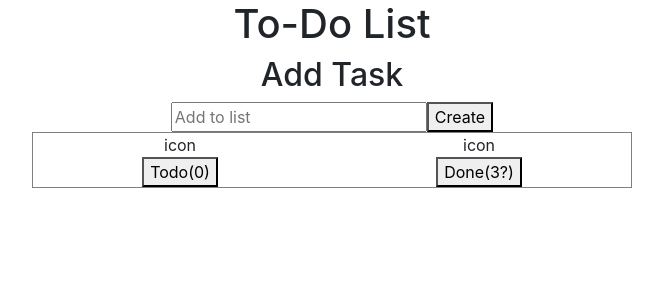
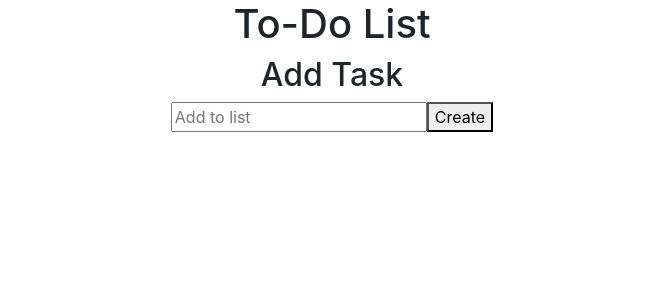
Before and after one commit to BernadetteCh/react-to-do-list-app, a React (Create React App) app: page / in a window 1280 px wide. Shown: the top 300 px of the page, without its empty margins (308-971 px from the left). Built offline with nearby package versions, Linux system fonts and the light colour scheme.

Commit message:
removed components

```diff
--- a/src/Done.js
+++ /dev/null
@@ -1,7 +0,0 @@
-import React from "react";
-
-export default function Done(){
-    return(
-        <div className="done"><button>Done(3?)</button></div>
-    )
-}
--- a/src/Navigation.css
+++ /dev/null
@@ -1,3 +0,0 @@
- .displaybar{
-    border: 1px solid grey;
-}
--- a/src/Navigation.js
+++ /dev/null
@@ -1,24 +0,0 @@
-import React from "react";
-import "./Navigation.css";
-import Done from "./Done.js";
-import Todo from "./Todo.js";
-
-
-export default function Navigation (props) {
-
-
-  return (
-    <div className="Navigationbar">
-      <div className="displaybar d-flex justify-content-around">
-        <div className="todo">
-          <span>icon</span>
-          <Todo />
-        </div>
-        <div className="all">
-          <span>icon</span>
-          <Done />
-        </div>
-      </div>
-     </div>
-  );
-}
--- a/src/ToDoList.js
+++ b/src/ToDoList.js
@@ -1,5 +1,4 @@
 import React, { useState } from "react";
-import Navigation from "./Navigation.js";
 import Output from "./Output.js";
 
 export default function ToDoList() {
@@ -39,7 +38,7 @@ export default function ToDoList() {
             <button>Create</button>
           </form>
         </div>
-        <Navigation output={todos} />
+
         <Output output={todos} setTodos={setTodos} />
       </div>
     );
@@ -59,7 +58,6 @@ export default function ToDoList() {
             <button>Create</button>
           </form>
         </div>
-        <Navigation />
       </div>
     );
   }
--- a/src/Todo.js
+++ /dev/null
@@ -1,17 +0,0 @@
-import React from "react";
-
-
-
-export default function Todo(){
-
-
-
-
-    return (
-      <div className="todo">
-        <button>Todo(0)</button>
-
-
-      </div>
-    );
-}
```
